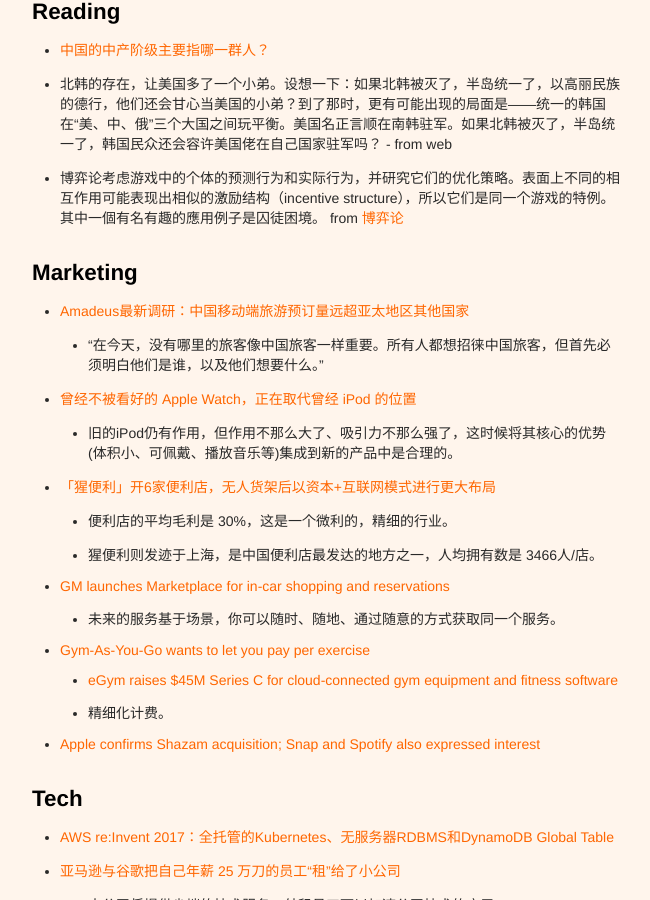
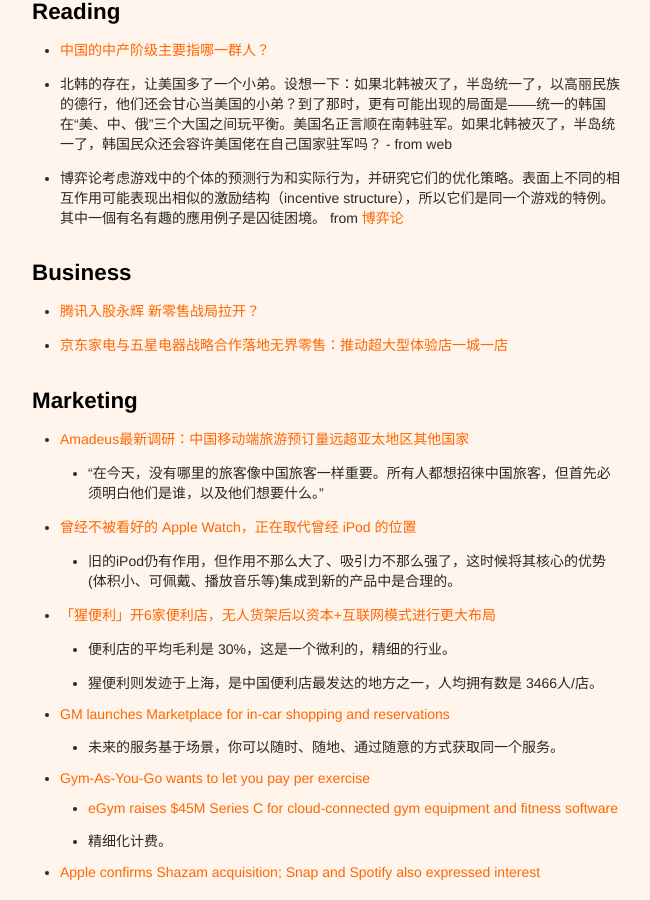
Before and after one commit to xianyuxmu/xianyuxmu.github.io, a Jekyll site: the page built from _posts/2017-12-02-monthly-reading.md, in a window 1280 px wide and 900 px high, scrolled down 811 px. Shown: the whole window, without its empty margins (314-964 px from the left). Built offline with Jekyll 4.4.1, drawn with Linux system fonts in a browser that asks for light colours; comment, search, counter and statistics services are not loaded.

Commit message:
Reading of 15 Dec. 2017

```diff
--- a/_posts/2017-12-02-monthly-reading.md
+++ b/_posts/2017-12-02-monthly-reading.md
@@ -32,6 +32,11 @@
 - 北韩的存在，让美国多了一个小弟。设想一下：如果北韩被灭了，半岛统一了，以高丽民族的德行，他们还会甘心当美国的小弟？到了那时，更有可能出现的局面是——统一的韩国在“美、中、俄”三个大国之间玩平衡。美国名正言顺在南韩驻军。如果北韩被灭了，半岛统一了，韩国民众还会容许美国佬在自己国家驻军吗？ - from web
 - 博弈论考虑游戏中的个体的预测行为和实际行为，并研究它们的优化策略。表面上不同的相互作用可能表现出相似的激励结构（incentive structure），所以它们是同一个游戏的特例。其中一個有名有趣的應用例子是囚徒困境。 from [博弈论](https://zh.wikipedia.org/wiki/%E5%8D%9A%E5%BC%88%E8%AE%BA)
 
+## Business
+
+- [腾讯入股永辉 新零售战局拉开？](http://finance.sina.com.cn/stock/s/2017-12-12/doc-ifypsvkp2241348.shtml)
+- [京东家电与五星电器战略合作落地无界零售：推动超大型体验店一城一店](http://www.sohu.com/a/209799795_115565)
+
 ## Marketing
 
 - [Amadeus最新调研：中国移动端旅游预订量远超亚太地区其他国家](http://www.travelweekly-china.com/63316)
@@ -47,6 +52,7 @@
 	- [eGym raises $45M Series C for cloud-connected gym equipment and fitness software](https://techcrunch.com/2016/03/21/egym/)
 	- 精细化计费。
 - [Apple confirms Shazam acquisition; Snap and Spotify also expressed interest](https://techcrunch.com/2017/12/11/apple-shazam-deal/)
+
 
 ## Tech
 
```
